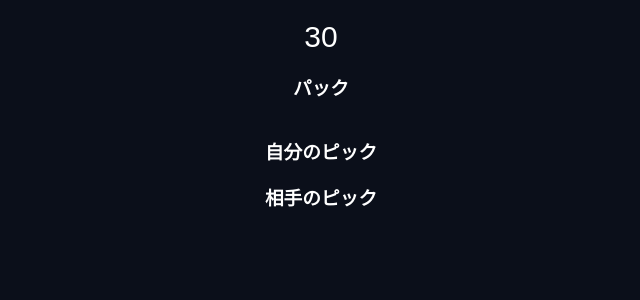
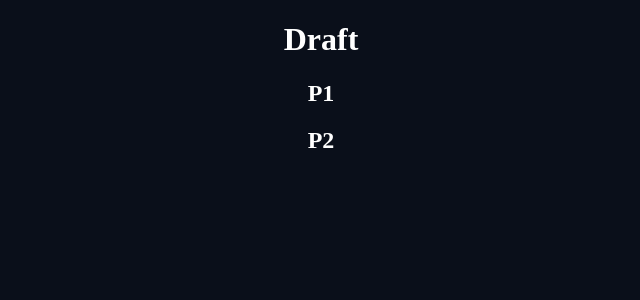
Before and after one commit to kaito19970809-cell/lol-draft, a Flask app: page /room/1 in a window 1280 px wide. Shown: the top 300 px of the page, without its empty margins (319-959 px from the left). Run offline with Flask 3, Linux system fonts and the light colour scheme; some libraries are stand-ins or nearby versions.

Commit message:
Update index.html

```diff
--- a/templates/index.html
+++ b/templates/index.html
@@ -2,85 +2,73 @@
 <html>
 <head>
 <meta charset="UTF-8">
-<title>LoL Draft</title>
 <script src="https://cdn.socket.io/4.5.4/socket.io.min.js"></script>
 <style>
-body {
-    background:#0b0f1a;
-    color:white;
-    font-family:sans-serif;
-    text-align:center;
+body{background:#0a0f1a;color:white;text-align:center}
+.card{width:100px;height:140px;margin:5px;display:inline-block}
+.card img{width:100%;height:100%}
+.active{border:2px solid gold}
+.disabled{opacity:0.3}
+</style>
+</head>
+
+<body>
+
+<h1>Draft</h1>
+<div id="info"></div>
+<div id="timer"></div>
+
+<h2>P1</h2>
+<div id="p1"></div>
+
+<h2>P2</h2>
+<div id="p2"></div>
+
+<script>
+const params = new URLSearchParams(location.search)
+const room = params.get("room")
+
+const socket = io({query:{room:room}})
+
+let orders = [
+["P1","P2","P2","P1","P1","P2","P2","P1","P1","P2"],
+["P2","P1","P1","P2","P2","P1","P1","P2","P2","P1"],
+["P1","P2","P1","P2","P1","P2","P1","P2","P1","P2"]
+]
+
+function img(n){
+return `https://ddragon.leagueoflegends.com/cdn/13.24.1/img/champion/${n}.png`
 }
 
-.pack {
-    display:flex;
-    justify-content:center;
-    flex-wrap:wrap;
+socket.on("state", s=>{
+let cur = orders[s.round-1][s.turn]
+
+document.getElementById("info").innerText = cur+"のターン"
+document.getElementById("timer").innerText = s.time
+
+render("P1",s,cur)
+render("P2",s,cur)
+})
+
+function render(p,s,cur){
+let el = document.getElementById(p.toLowerCase())
+el.innerHTML=""
+
+s.packs[p].forEach(c=>{
+let d=document.createElement("div")
+d.className="card"
+
+if(cur===p){
+d.classList.add("active")
+d.onclick=()=>socket.emit("pick",{champ:c})
+}else{
+d.classList.add("disabled")
 }
 
-.card {
-    border:1px solid #444;
-    padding:10px;
-    margin:5px;
-    cursor:pointer;
-    background:#111;
-    transition:0.2s;
+d.innerHTML=`<img src="${img(c)}">`
+el.appendChild(d)
+})
 }
-.card:hover { background:#333; }
-
-.timer {
-    font-size:30px;
-    margin:10px;
-}
-</style>
-</head>
-<body>
-
-<h2 id="role"></h2>
-<div class="timer" id="timer">30</div>
-
-<h3>パック</h3>
-<div class="pack" id="pack"></div>
-
-<h3>自分のピック</h3>
-<div id="my"></div>
-
-<h3>相手のピック</h3>
-<div id="enemy"></div>
-
-<audio id="sound" src="/static/pick.mp3"></audio>
-
-<script>
-const role = "{{role}}"
-document.getElementById("role").innerText = role.toUpperCase()
-
-const socket = io()
-
-socket.on("state", s => {
-    document.getElementById("timer").innerText = s.time
-
-    const me = role === "blue" ? "P1" : "P2"
-    const enemy = role === "blue" ? "P2" : "P1"
-
-    const pack = document.getElementById("pack")
-    pack.innerHTML = ""
-
-    if(role !== "spec"){
-        s.packs[me].forEach(c => {
-            const div = document.createElement("div")
-            div.className = "card"
-            div.innerText = c
-            div.onclick = () => {
-                socket.emit("pick",{role:role, champ:c})
-                document.getElementById("sound").play()
-            }
-            pack.appendChild(div)
-        })
-    }
-
-    document.getElementById("my").innerText = s.picks[me].join(", ")
-    document.getElementById("enemy").innerText = s.picks[enemy].join(", ")
-})
 </script>
 
 </body>
```
